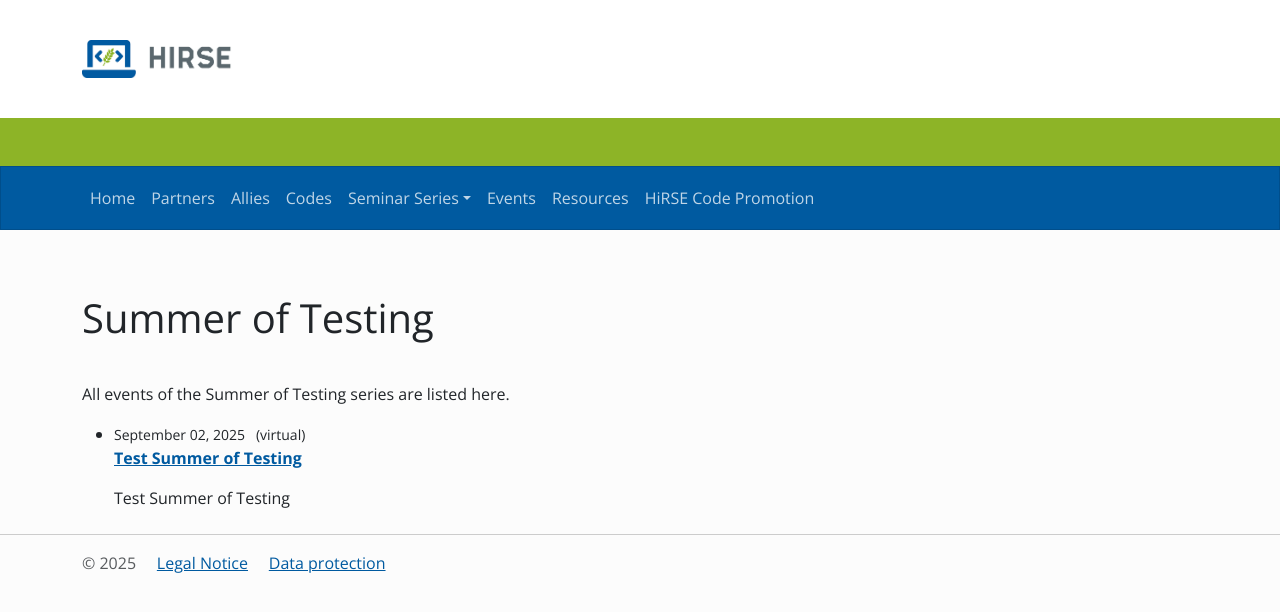
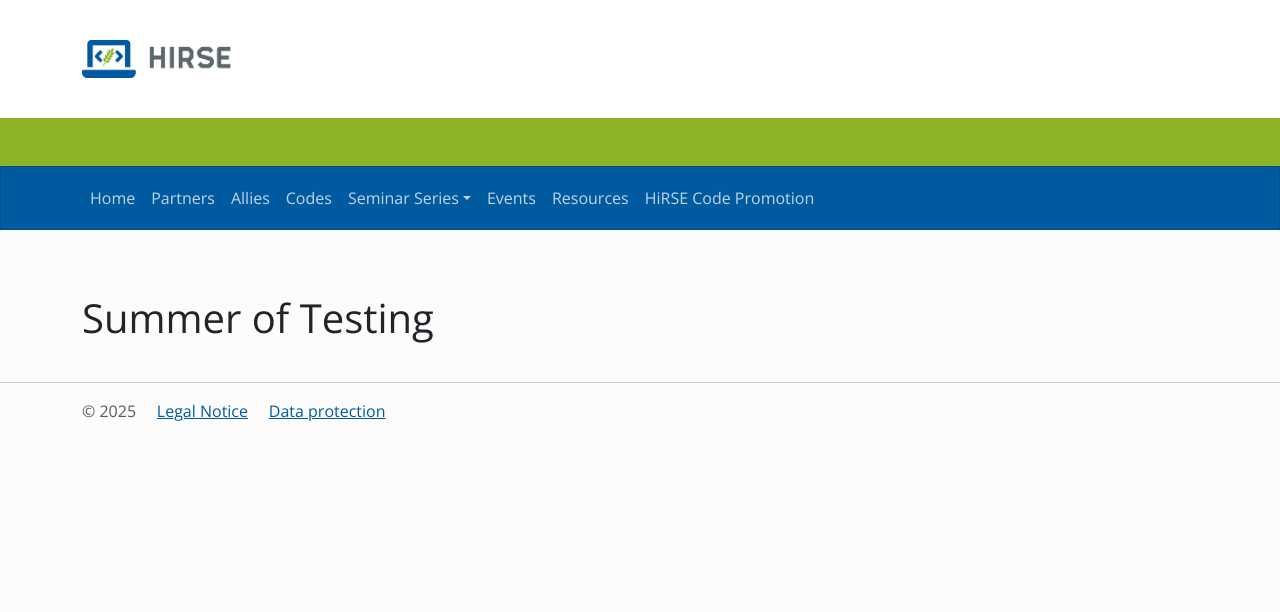
Before and after one commit to Helmholtz-HiRSE/helmholtz-hirse.github.io, a Jekyll site: the page built from _summer_of_testing/index.md, in a window 1280 px wide. Shown: the top 612 px of the page. Built offline with Jekyll 4.4.1, drawn with Linux system fonts in a browser that asks for light colours; nearby versions of some CDN libraries.

Commit message:
Update index.md

```diff
--- a/_summer_of_testing/index.md
+++ b/_summer_of_testing/index.md
@@ -6,25 +6,3 @@ permalink: /series/summer_of_testing/
 
 
 # Summer of Testing
-
-All events of the Summer of Testing series are listed here.
-
-<ul>
-  {% for event in site.summer_of_testing %}
-    {% unless event.name == "index.md" %}
-      <li class="news">
-        <span class="small">
-          {{ event.date | date: "%B %d, %Y" }}
-          {% if event.location %}
-            &nbsp; ({{ event.location }})
-          {% endif %}
-        </span>
-        <br>
-        <strong><a href="{{ event.url }}">{{ event.title }}</a></strong>
-        {% if event.excerpt %}
-          <p>{{ event.excerpt }}</p>
-        {% endif %}
-      </li>
-    {% endunless %}
-  {% endfor %}
-</ul>
```
